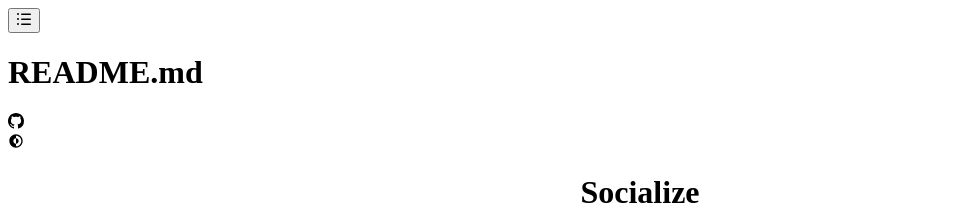
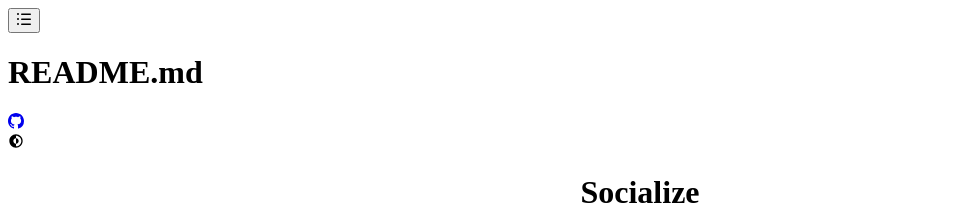
Before and after one commit to paul-bokelman/socialize, a Next.js app: page / in a window 1280 px wide. Shown: the top 205 px of the page, without its empty margins (0-975 px from the left). Built offline with nearby package versions, Linux system fonts and the light colour scheme.

Commit message:
updated github

```diff
--- a/components/Header.tsx
+++ b/components/Header.tsx
@@ -21,9 +21,11 @@ export const Header = (): JSX.Element => {
         </h1>
       </div>
       <div className="flex flex-row items-center">
-        <div className={svgStyles.div}>
-          <BsGithub className={svgStyles.icon} />
-        </div>
+        <a href="https://github.com/paul-bokelman/socialize">
+          <div className={svgStyles.div}>
+            <BsGithub className={svgStyles.icon} />
+          </div>
+        </a>
         <div className={svgStyles.div} onClick={toggleTheme}>
           <CgDarkMode className={svgStyles.icon} />
         </div>
```
